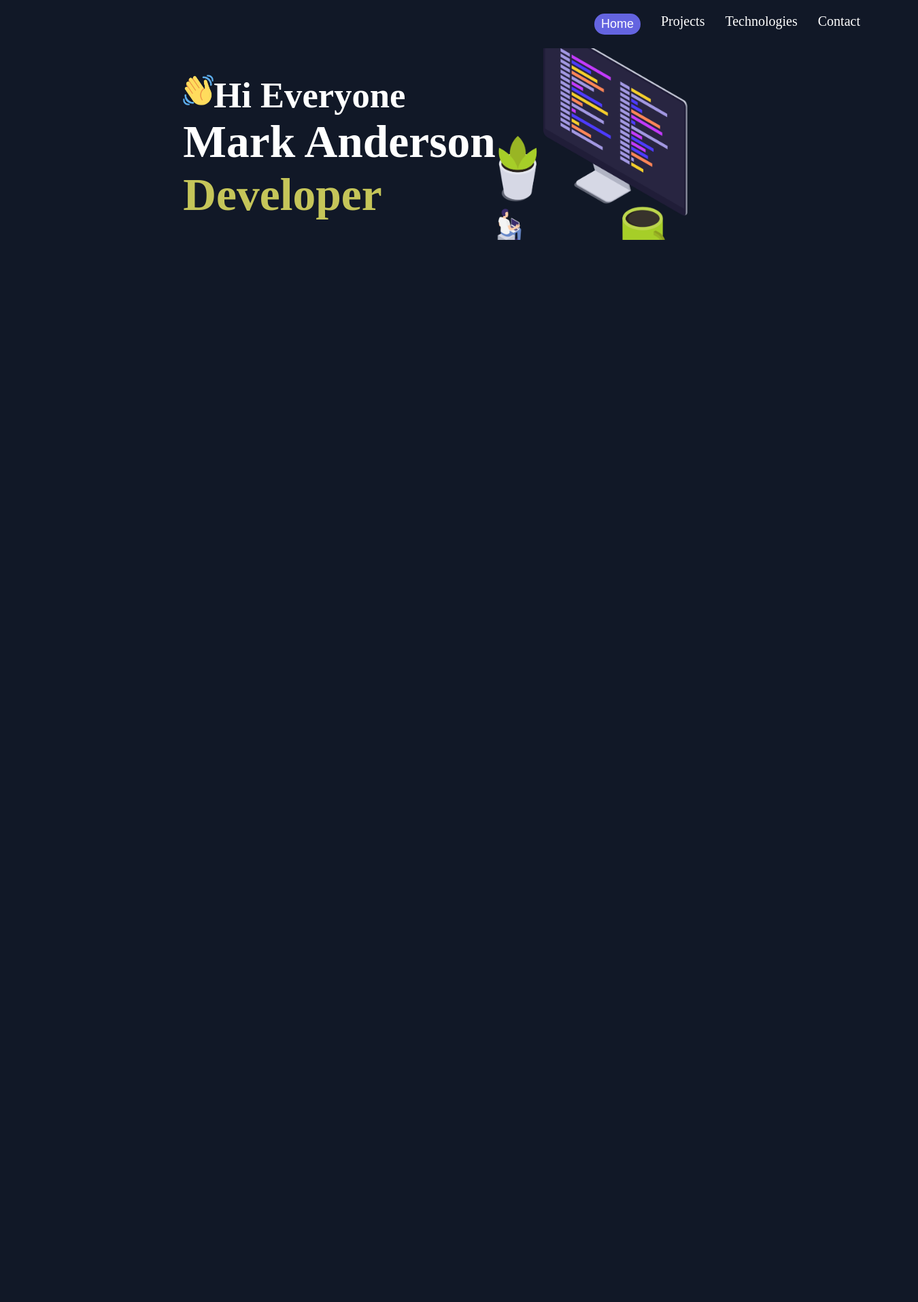
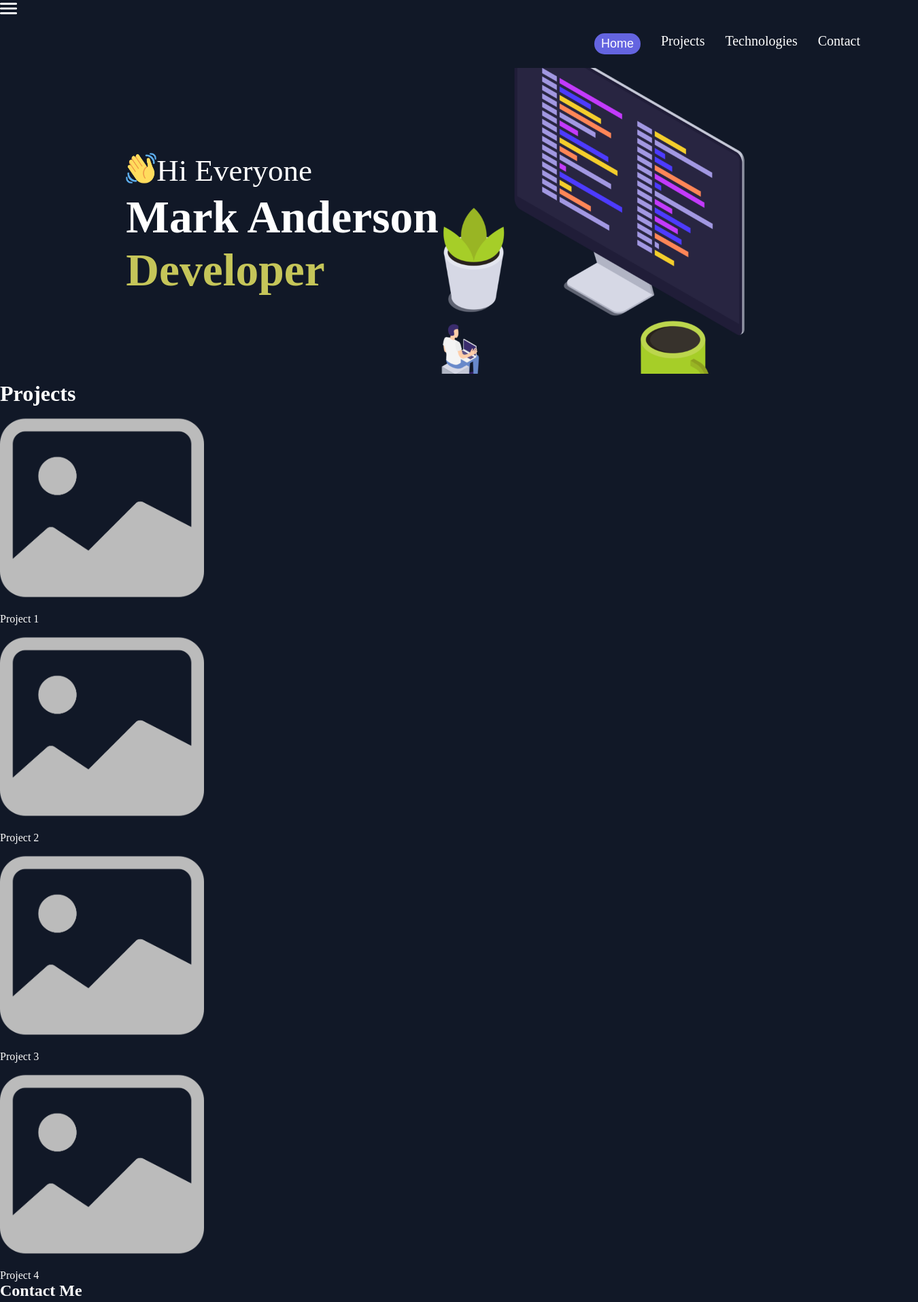
Before and after one commit to Aditya8903/AssignmentProject5, a plain HTML site: page AssignmentProject5/index.html in a window 1280 px wide. Shown: the top 1916 px of the page at 68% size, 1350 px wide, since content can reach past the window. Before the commit the page ends 800 px from the top, so only its background shows below. Drawn offline with Linux system fonts and the light colour scheme.

Commit message:
Update index.html

```diff
--- a/AssignmentProject5/index.html
+++ b/AssignmentProject5/index.html
@@ -8,6 +8,9 @@
     <link rel="stylesheet" href="style.css">
 </head>
 <body>
+    <div class="hamburger">
+        <img src="./assets/hambrger.png" alt="" srcset="" height="25px">
+    </div>
     <div class="navbar">
         <ul class="navigation">
             <li class="list-item"><button>Home</button></li>
@@ -19,8 +22,8 @@
     <section class="hero">
         <div class="hero-left">
             <div class="intro-line-1">
-                <img src="./assets/waving-hand.png" alt="hello" height="45px" width="45px">
-                <h3>Hi Everyone</h3>
+                <div class="wave"><img src="./assets/waving-hand.png" alt="hello" height="45px" width="45px"></div>
+                <div class="hi">Hi Everyone</div>
             </div>
             <div class="intro-line-2">
                 <h1>
@@ -32,8 +35,43 @@
             </div>
         </div>
         <div class="hero-right">
-            <img src="./assets/pc-image.png" alt="pc" width="282px" height="282px">
+            <img src="./assets/pc-image.png" alt="pc" width="450px" height="450px">
         </div>
     </section>
+    <div class="sub-hero">
+        <h1>Projects</h1>
+        <div class="underline"></div>
+    </div>
+    <div class="imageList1">
+        <div class="imgs">
+            <img src="./assets/image.png" alt="photo" srcset="" height="300px" class="photo">
+            <p>Project 1</p>
+        </div>
+        <div class="imgs">
+            <img src="./assets/image.png" alt="photo" srcset="" height="300px" class="photo">
+            <p>Project 2</p>
+        </div>
+    </div>
+    <div class="imageList2">
+        <div class="imgs">
+            <img src="./assets/image.png" alt="photo" srcset="" height="300px" class="photo">
+            <p>Project 3</p>
+        </div>
+        <div class="imgs">
+            <img src="./assets/image.png" alt="" srcset="" height="300px" class="photo" >
+            <p>Project 4</p>
+        </div>
+    </div>
+    <footer>
+        <section class="contacts">
+            <div class="contactMe">
+                <h1>Contact Me</h1>
+            </div>
+            <div class="underline2"></div>
+            <div class="socials">
+                <img src="./assets/github.png" alt="" class="social-img"><img src="./assets/linkedin.png" alt="" class="social-img"><img src="./assets/outlook.png" alt="" class="social-img">
+            </div>
+        </section>
+    </footer>
 </body>
 </html>
```
